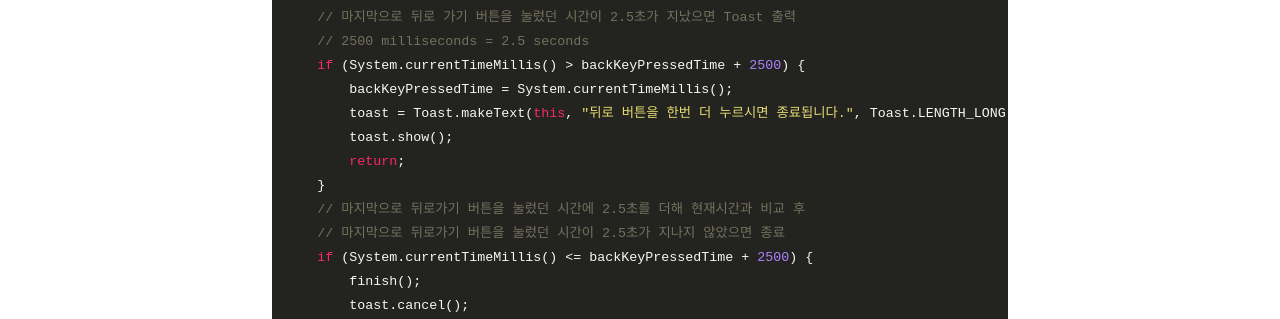
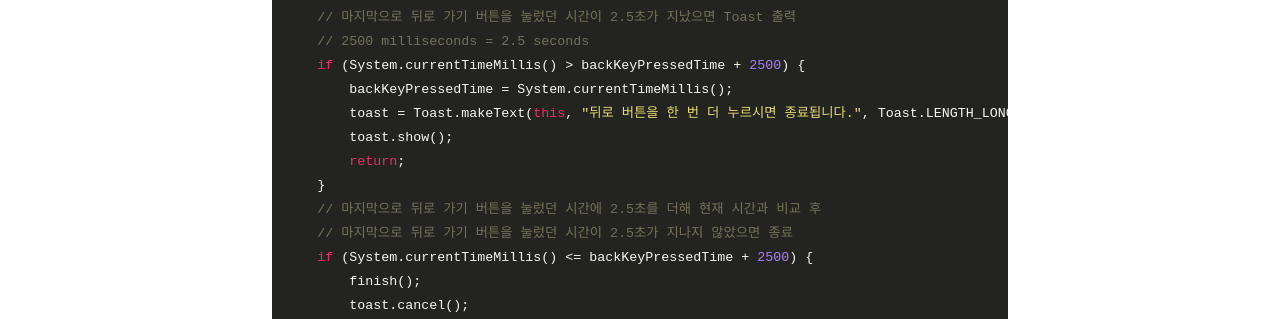
Before and after one commit to atomic0x90/atomic0x90.github.io, a Jekyll site: the page built from _posts/2020-02-28-android-studio-back-button.markdown, in a window 1280 px wide and 900 px high, scrolled down 1517 px. Shown: the part 154-473 px from the top of the window. Built offline with Jekyll 4.4.1, drawn with Linux system fonts in a browser that asks for light colours; nearby versions of some CDN libraries; comment, search, counter and statistics services are not loaded.

Commit message:
Fix Korean grammar

```diff
--- a/_posts/2020-02-28-android-studio-back-button.markdown
+++ b/_posts/2020-02-28-android-studio-back-button.markdown
@@ -56,12 +56,12 @@ public void onBackPressed() {
     // 2500 milliseconds = 2.5 seconds
     if (System.currentTimeMillis() > backKeyPressedTime + 2500) {
         backKeyPressedTime = System.currentTimeMillis();
-        toast = Toast.makeText(this, "뒤로 버튼을 한번 더 누르시면 종료됩니다.", Toast.LENGTH_LONG);
+        toast = Toast.makeText(this, "뒤로 버튼을 한 번 더 누르시면 종료됩니다.", Toast.LENGTH_LONG);
         toast.show();
         return;
     }
-    // 마지막으로 뒤로가기 버튼을 눌렀던 시간에 2.5초를 더해 현재시간과 비교 후
-    // 마지막으로 뒤로가기 버튼을 눌렀던 시간이 2.5초가 지나지 않았으면 종료
+    // 마지막으로 뒤로 가기 버튼을 눌렀던 시간에 2.5초를 더해 현재 시간과 비교 후
+    // 마지막으로 뒤로 가기 버튼을 눌렀던 시간이 2.5초가 지나지 않았으면 종료
     if (System.currentTimeMillis() <= backKeyPressedTime + 2500) {
         finish();
         toast.cancel();
```
